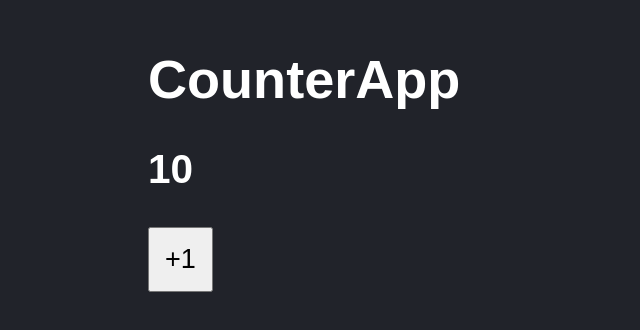
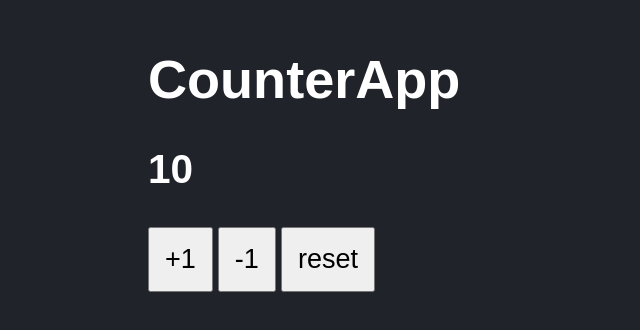
Before and after one commit to Jafmatute/React-JS, a React (Vite) app in the folder 03-counter-app-vite/: page / in a window 1280 px wide. Shown: the part 136-466 px from the top of the page, without its empty margins (0-640 px from the left). Built offline with nearby package versions, Linux system fonts and the light colour scheme.

Commit message:
handleSubstract y handleReset

```diff
--- a/03-counter-app-vite/src/CounterApp.jsx
+++ b/03-counter-app-vite/src/CounterApp.jsx
@@ -6,14 +6,18 @@
     const [counter, setCounter] = useState(value)
     const handleAdd = (event) =>setCounter(counter +1);
 
+    const handleSubstract = () => setCounter(counter -1)
+
+    const handleReset = () => setCounter(value);
+
     return (
         <>
         <h1>CounterApp</h1>
             <h2>{ counter }</h2>
 
-            <button onClick={handleAdd}>
-                +1
-            </button>
+            <button onClick={handleAdd}> +1 </button>
+            <button onClick={handleSubstract}> -1 </button>
+            <button onClick={handleReset}> reset </button>
         </>
     )
 
--- a/03-counter-app-vite/src/style.css
+++ b/03-counter-app-vite/src/style.css
@@ -9,4 +9,5 @@
 button {
     padding: 15px;
     font-size: 1.3rem;
+    margin-right: 5px;
 }
```
